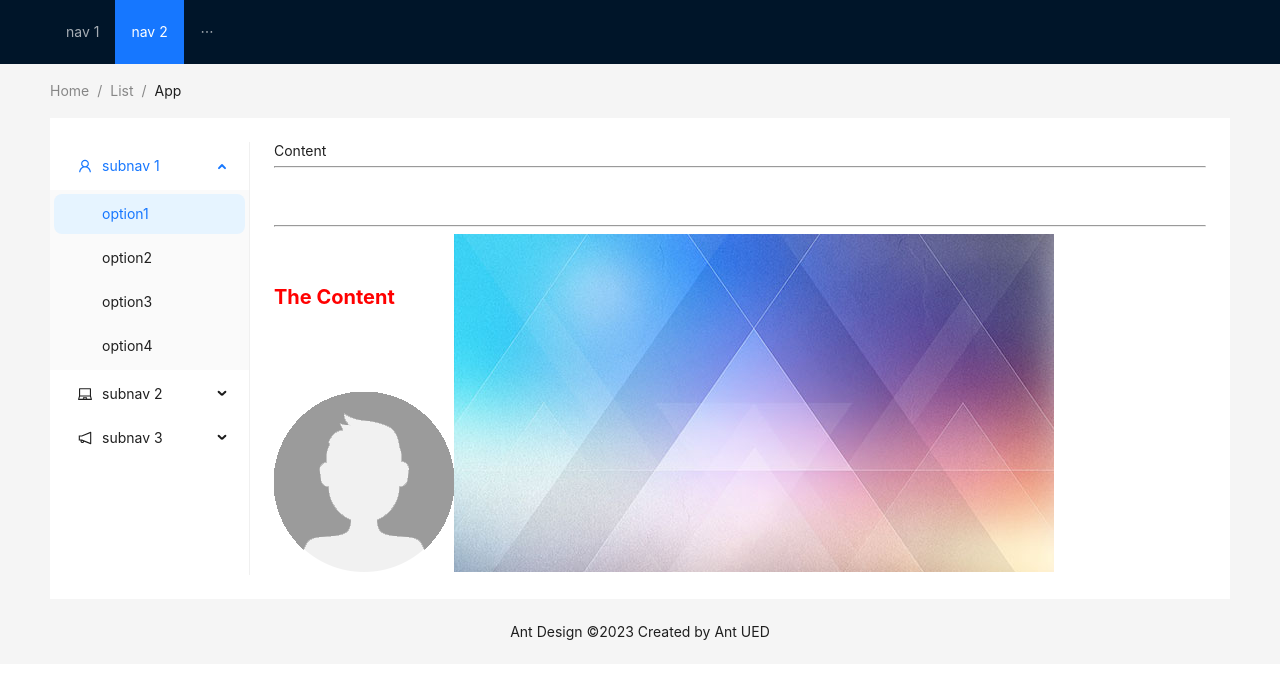
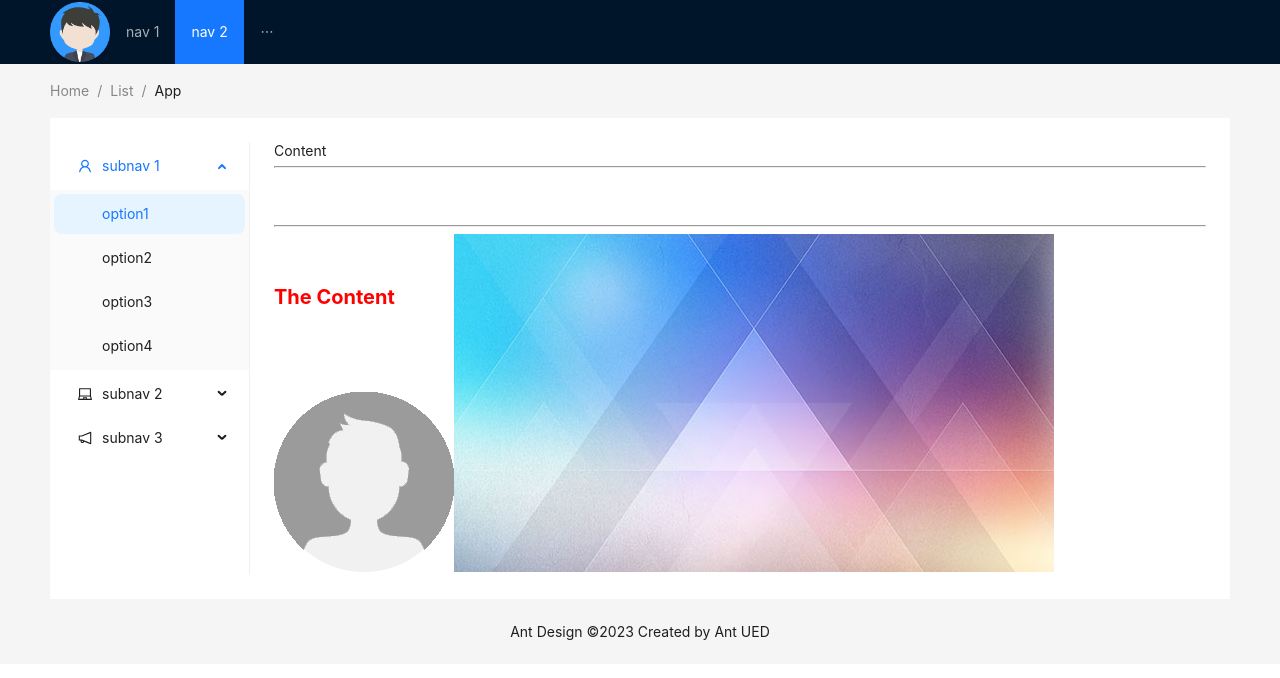
Before and after one commit to liu-yongyuan/mat-cloud-learn-react, a React app: page / in a window 1280 px wide. Shown: the top 678 px of the page. Built offline with nearby package versions, Linux system fonts and the light colour scheme.

Commit message:
添加热更新插件

```diff
--- a/package.json
+++ b/package.json
@@ -31,6 +31,7 @@
     "@babel/preset-env": "^7.22.5",
     "@babel/preset-react": "^7.22.5",
     "@babel/preset-typescript": "^7.22.5",
+    "@pmmmwh/react-refresh-webpack-plugin": "^0.5.10",
     "@types/react": "^18.2.11",
     "@types/react-dom": "^18.2.4",
     "autoprefixer": "^10.4.14",
@@ -43,6 +44,7 @@
     "less": "^4.1.3",
     "less-loader": "^11.1.3",
     "postcss-loader": "^7.3.3",
+    "react-refresh": "^0.14.0",
     "style-loader": "^3.3.3",
     "webpack": "^5.86.0",
     "webpack-cli": "^5.1.4",
--- a/src/pages/app/app.less
+++ b/src/pages/app/app.less
@@ -13,3 +13,10 @@ body {
     transform: translateY(100px);
   }
 }
+
+.demo-logo {
+  background-image: url(../../assets/images/layout/mat-user-avatar.png);
+  background-size: contain;
+  width: 60px;
+  height: 60px;
+}
```
Also changed, not shown: 2 other files (tests, documents, lock files or other folders).
